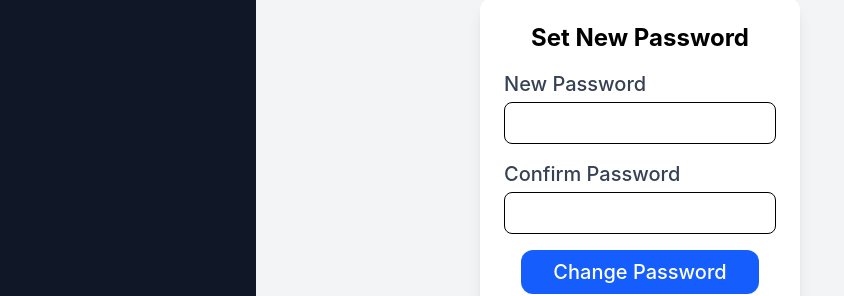
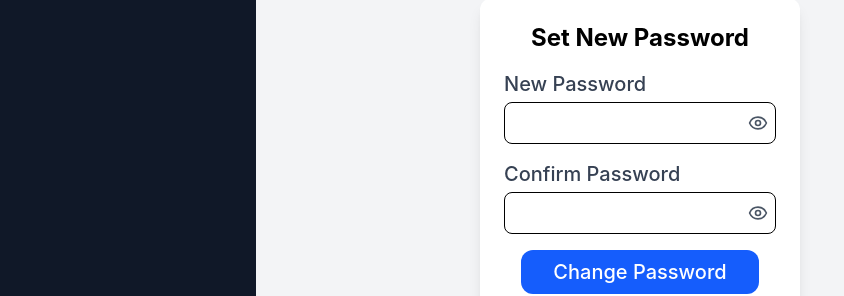
Before and after one commit to tmoh1999/admin_dashboard_frontend, a React (Vite) app: page /reset-password/1 in a window 1280 px wide. Shown: the part 222-518 px from the top of the page, without its empty margins (0-844 px from the left). Built offline with nearby package versions, Linux system fonts and the light colour scheme; no server answers.

Commit message:
show/hide passwords

```diff
--- a/src/pages/Login.jsx
+++ b/src/pages/Login.jsx
@@ -1,5 +1,6 @@
 import { Link, useNavigate } from "react-router-dom";
 import { useState } from "react";
+import { Eye, EyeOff } from "lucide-react";
 import { login, resetPassword } from "../api";
 
 export default function Login() {
@@ -14,6 +15,7 @@
   const [resetLoading, setResetLoading] = useState(false);
   const [resetMessage, setResetMessage] = useState("");
   const [resetError, setResetError] = useState("");
+  const [showPassword, setShowPassword] = useState(false);
   const navigate = useNavigate();
 
   const handleChange = (e) => {
@@ -66,9 +68,19 @@
           <label htmlFor="login" className="block text-xl text-gray-700 font-medium mb-1">Login</label>
           <input onChange={handleChange} placeholder="Username or Email Address" value={formData.login} id="login" name="login" className="border p-2 rounded-lg w-full" required />
         </div>
-        <div className="w-full">
+        <div className="w-full relative">
           <label htmlFor="password" className="block text-xl text-gray-700 font-medium mb-1">Password</label>
-          <input onChange={handleChange} placeholder="Password" value={formData.password} id="password" type="password" className="border p-2 rounded-lg w-full" name="password" required />
+          <div className="relative">
+            <input onChange={handleChange} placeholder="Password" value={formData.password} id="password" type={showPassword ? "text" : "password"} className="border p-2 rounded-lg w-full pr-12" name="password" required />
+            <button
+              type="button"
+              onClick={() => setShowPassword((prev) => !prev)}
+              className="absolute inset-y-0 right-2 flex items-center text-gray-600 hover:text-gray-900"
+              aria-label={showPassword ? "Hide password" : "Show password"}
+            >
+              {showPassword ? <EyeOff className="h-5 w-5" /> : <Eye className="h-5 w-5" />}
+            </button>
+          </div>
         </div>
         <button type="submit" disabled={loading} className="bg-blue-600 text-white py-2 px-8 font-medium text-xl rounded-xl hover:bg-blue-700">
           {loading ? "Logging in..." : "Login"}
--- a/src/pages/Register.jsx
+++ b/src/pages/Register.jsx
@@ -1,5 +1,6 @@
 import { Link , useNavigate} from "react-router-dom";
 import { useState} from "react";
+import { Eye, EyeOff } from "lucide-react";
 import {register} from "../api";
 export default function Register() {
 // Step 1: Create state for form fields
@@ -8,9 +9,10 @@
     email: "",
     password: ""
   });
-const [error, setError] = useState("");
-const [loading, setLoading] = useState(false);
-const navigate = useNavigate();
+  const [error, setError] = useState("");
+  const [loading, setLoading] = useState(false);
+  const [showPassword, setShowPassword] = useState(false);
+  const navigate = useNavigate();
   // Step 2: Handle input changes
   const handleChange = (e) => {
     const { name, value } = e.target;
@@ -51,9 +53,19 @@
           <label htmlFor="email" className="block text-xl  text-gray-700 font-medium mb-1">Email</label>
           <input onChange={handleChange} value={formData.email} id="email" name="email" className="border p-2 rounded-lg w-full"  required/>
         </div>
-        <div className="w-full">
+        <div className="w-full relative">
           <label htmlFor="password" className="block text-xl  text-gray-700 font-medium mb-1">Password</label>
-          <input onChange={handleChange} value={formData.password} id="password" name="password" type="password" className="border p-2 rounded-lg w-full" required/>
+          <div className="relative">
+            <input onChange={handleChange} value={formData.password} id="password" name="password" type={showPassword ? "text" : "password"} className="border p-2 rounded-lg w-full pr-12" required/>
+            <button
+              type="button"
+              onClick={() => setShowPassword((prev) => !prev)}
+              className="absolute inset-y-0 right-2 flex items-center text-gray-600 hover:text-gray-900"
+              aria-label={showPassword ? "Hide password" : "Show password"}
+            >
+              {showPassword ? <EyeOff className="h-5 w-5" /> : <Eye className="h-5 w-5" />}
+            </button>
+          </div>
         </div>
 
         <button type="submit" disabled={loading} className="bg-blue-600 text-white py-2 px-8 font-medium text-xl rounded-xl  hover:bg-blue-700">{loading ? "Registering..." : "Register"}</button>
--- a/src/pages/ResetPassword.jsx
+++ b/src/pages/ResetPassword.jsx
@@ -1,5 +1,6 @@
 import { useState } from "react";
 import { Link, useNavigate, useParams } from "react-router-dom";
+import { Eye, EyeOff } from "lucide-react";
 import { confirmResetPassword } from "../api";
 
 export default function ResetPassword() {
@@ -12,6 +13,8 @@
   const [error, setError] = useState("");
   const [success, setSuccess] = useState("");
   const [loading, setLoading] = useState(false);
+  const [showPassword, setShowPassword] = useState(false);
+  const [showConfirmPassword, setShowConfirmPassword] = useState(false);
 
   const handleChange = (e) => {
     const { name, value } = e.target;
@@ -62,34 +65,54 @@
         {error && <div className="bg-red-100 text-red-700 p-2 rounded w-full">{error}</div>}
         {success && <div className="bg-green-100 text-green-700 p-2 rounded w-full">{success}</div>}
 
-        <div className="w-full">
+        <div className="w-full relative">
           <label htmlFor="password" className="block text-xl text-gray-700 font-medium mb-1">
             New Password
           </label>
+          <div className="relative">
             <input
               onChange={handleChange}
               value={formData.password}
               id="password"
               name="password"
-            type="password"
-            className="border p-2 rounded-lg w-full"
+              type={showPassword ? "text" : "password"}
+              className="border p-2 rounded-lg w-full pr-12"
               required
             />
+            <button
+              type="button"
+              onClick={() => setShowPassword((prev) => !prev)}
+              className="absolute inset-y-0 right-2 flex items-center text-gray-600 hover:text-gray-900"
+              aria-label={showPassword ? "Hide password" : "Show password"}
+            >
+              {showPassword ? <EyeOff className="h-5 w-5" /> : <Eye className="h-5 w-5" />}
+            </button>
+          </div>
         </div>
 
-        <div className="w-full">
+        <div className="w-full relative">
           <label htmlFor="confirmPassword" className="block text-xl text-gray-700 font-medium mb-1">
             Confirm Password
           </label>
+          <div className="relative">
             <input
               onChange={handleChange}
               value={formData.confirmPassword}
               id="confirmPassword"
               name="confirmPassword"
-            type="password"
-            className="border p-2 rounded-lg w-full"
+              type={showConfirmPassword ? "text" : "password"}
+              className="border p-2 rounded-lg w-full pr-12"
               required
             />
+            <button
+              type="button"
+              onClick={() => setShowConfirmPassword((prev) => !prev)}
+              className="absolute inset-y-0 right-2 flex items-center text-gray-600 hover:text-gray-900"
+              aria-label={showConfirmPassword ? "Hide confirm password" : "Show confirm password"}
+            >
+              {showConfirmPassword ? <EyeOff className="h-5 w-5" /> : <Eye className="h-5 w-5" />}
+            </button>
+          </div>
         </div>
 
         <button
```
Lines whose indentation alone changed are shown as unchanged.
